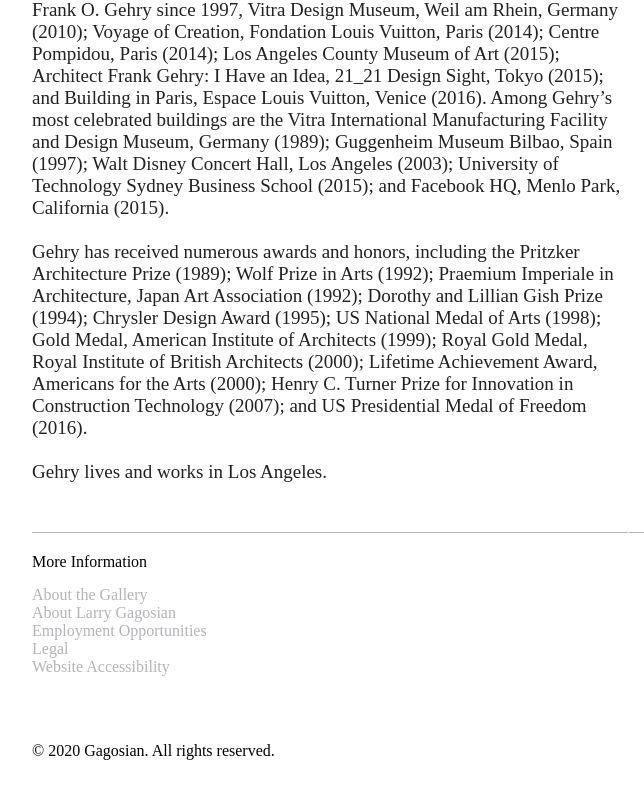
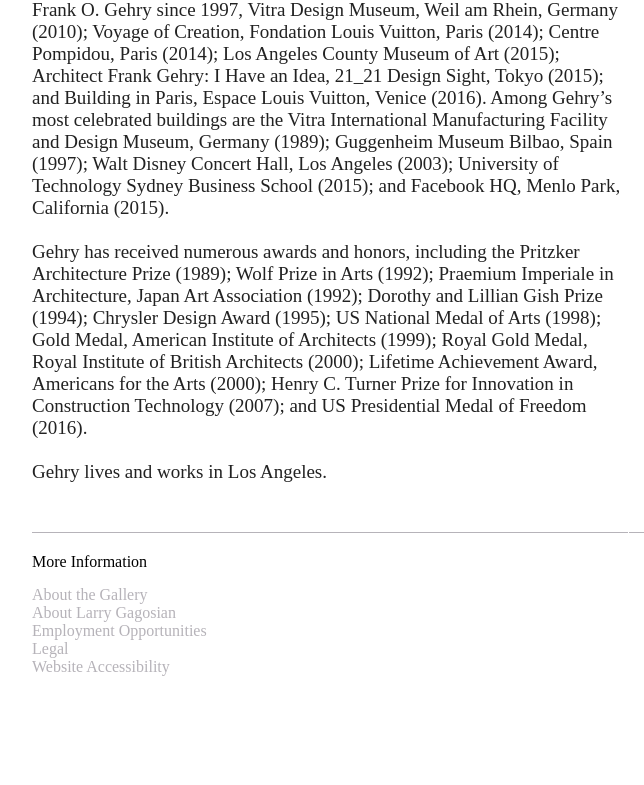
Before and after one commit to Gabelonion/ACM-HTML, a plain HTML site: page maqueta_css/index.html in a window 1280 px wide. Shown: the part 1781-2566 px from the top of the page, 11-655 px from the left. After the commit the page ends 2473 px from the top, so only its background shows below. Drawn offline with nearby package versions, Linux system fonts and the light colour scheme.

Commit message:
detalle eliminado

```diff
--- a/maqueta_css/index.html
+++ b/maqueta_css/index.html
@@ -184,8 +184,8 @@
         </div>
       </div>
     </div>
-    <div class="Copyright Section_commons">
+    <!--<div class="Copyright Section_commons">
       © 2020 Gagosian. All rights reserved.
-    </div>
+    </div>-->
   </body>
 </html>
--- a/maqueta_css/styles/estilos.css
+++ b/maqueta_css/styles/estilos.css
@@ -190,9 +190,9 @@
 padding-left: 35px;
 }
 
-/*Copyright del autor de la pagina*/
+/*Copyright del autor de la pagina
 .Copyright{
   position: relative;
   top: 550px;
   padding-bottom: 25px;
-}
+}*/
```
